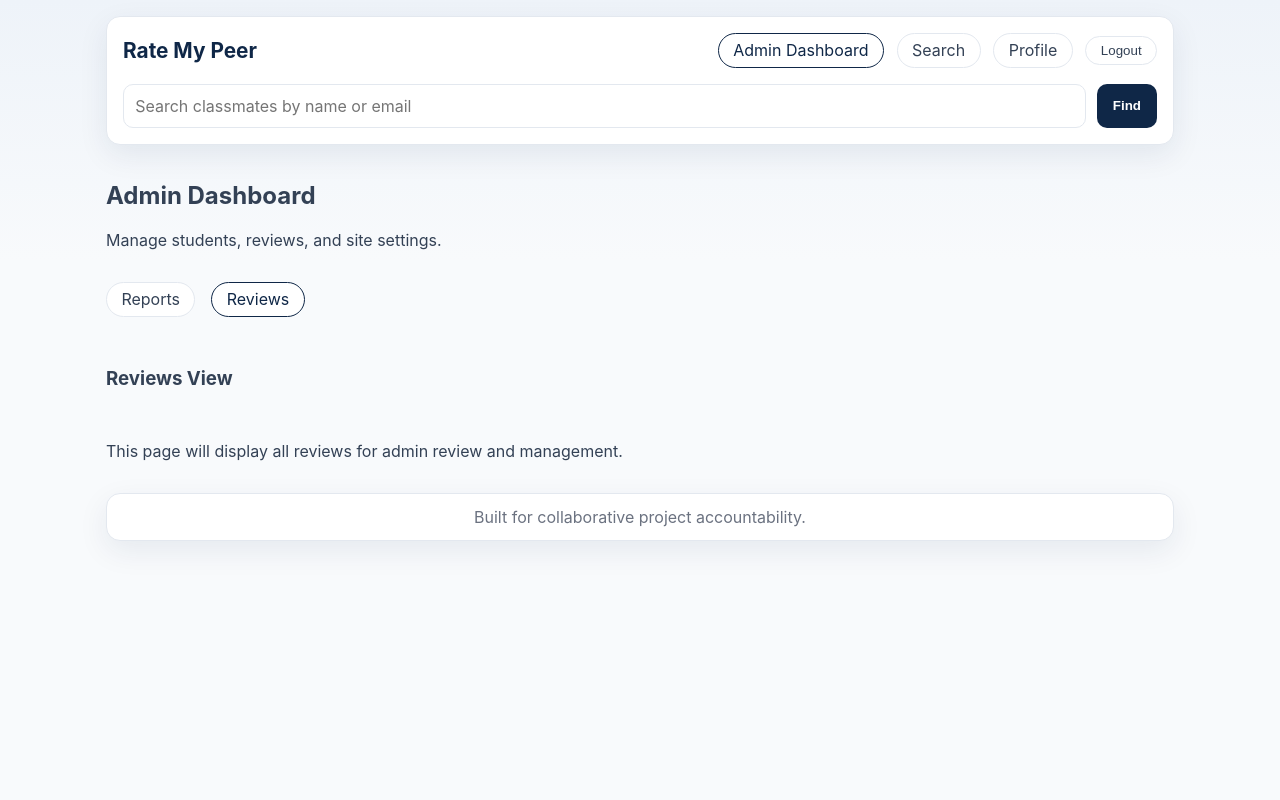
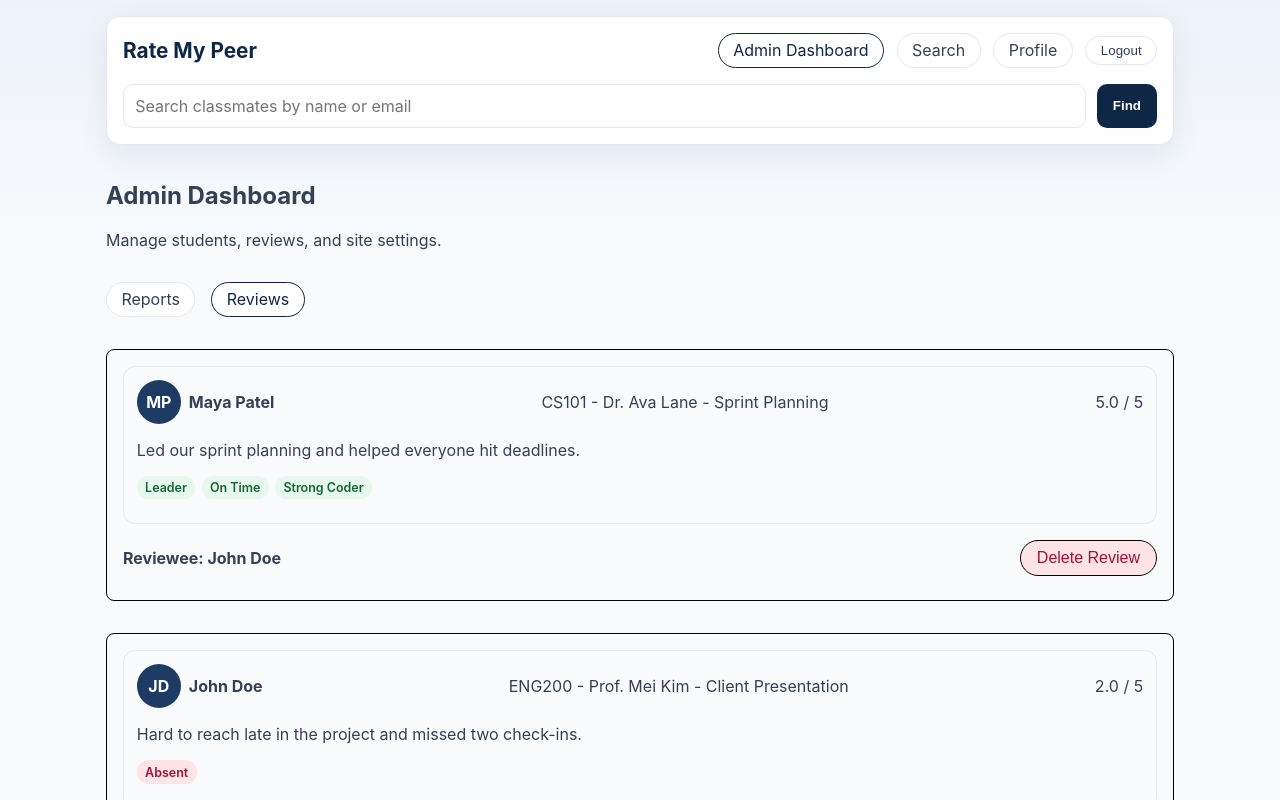
Before and after one commit to TedmanNguyen/124-InternetApps, a React (Vite) app in the folder rate-my-peer/: page /admin-dashboard/reviews in a window 1280 px wide. Shown: the top 800 px of the page. Built offline with nearby package versions, Linux system fonts and the light colour scheme.

Commit message:
reviews admin page started

```diff
--- a/rate-my-peer/src/components/ReviewCard.jsx
+++ b/rate-my-peer/src/components/ReviewCard.jsx
@@ -3,7 +3,7 @@ import { pullStudentsGivenId } from "../data/mockStudents"
 import "../styles/ReviewCard.css"
 
 export default function ReviewCard({ review }) {
-    // console.log(review.reviewerId)
+    console.log(review.reviewerId)
     const reviewer = pullStudentsGivenId(review.reviewerId)
     return (
         <article key={review.id} className="review-item">
--- a/rate-my-peer/src/data/mockReviews.js
+++ b/rate-my-peer/src/data/mockReviews.js
@@ -83,4 +83,13 @@ export function pullReviewsGivenRevieweeId(revieweeId) {
   return mockReviews.filter(review => review.revieweeId === revieweeId);
 }
 
+export function pullReviewsGivenReviwerId(reviewerId) {
+  return mockReviews.filter(review => review.reviewerId === reviewerId);
+}
+
+export function pullAllReviews() {
+    return mockReviews;
+}
+
+
 export default mockReviews
--- a/rate-my-peer/src/pages/ReviewsView.jsx
+++ b/rate-my-peer/src/pages/ReviewsView.jsx
@@ -1,10 +1,27 @@
-
+import ReviewCard from "../components/ReviewCard";
+import { pullAllReviews } from "../data/mockReviews"
+import { useMemo, useState } from "react";
+import { pullStudentsGivenId } from "../data/mockStudents";
+import { deleteReview } from "../data/mockReviews";
+import "../styles/ReviewsView.css"
 
 export default function ReviewsView() {
+    const reviews = useMemo(() => pullAllReviews(), [])
     return (
         <section className="page reviews-view">
-            <h1>Reviews View</h1>
-            <p>This page will display all reviews for admin review and management.</p>
+            {reviews.map(review => {
+                const reviewee = pullStudentsGivenId(review.revieweeId)
+                return (
+                    <div className='review-card-container' key={review.id}>
+                        <ReviewCard key={review.id} review={review} />
+                        <div className='bottom-row'>
+                            <span><strong>Reviewee: {`${reviewee.firstName} ${reviewee.lastName}`}</strong></span>
+                            <button className='delete-review-button' onClick={() => {deleteReview(review.id); /*deleteReport(report.id)*/
+                            }}>Delete Review</button>
+                        </div>
+                    </div>
+                )
+            })}
         </section>
     )
 }
--- /dev/null
+++ b/rate-my-peer/src/styles/ReviewsView.css
@@ -0,0 +1,14 @@
+.review-card-container {
+    padding: 1rem;
+    border-radius: 8px;
+    border: 1px solid black;
+    margin-bottom: 1rem;
+}
+
+.bottom-row {
+    display: flex;
+    justify-content: space-between;
+    align-items: center;
+    margin-top: 1rem;
+    margin-bottom: 0.5rem;;
+}
```
